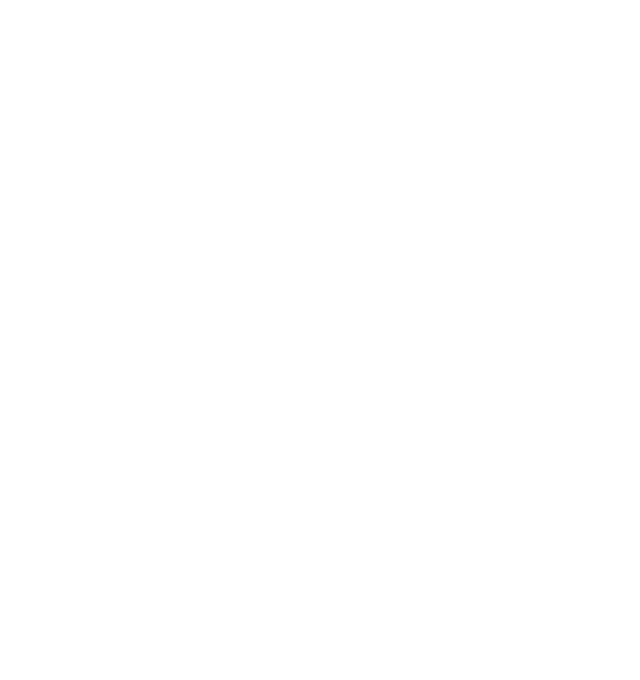
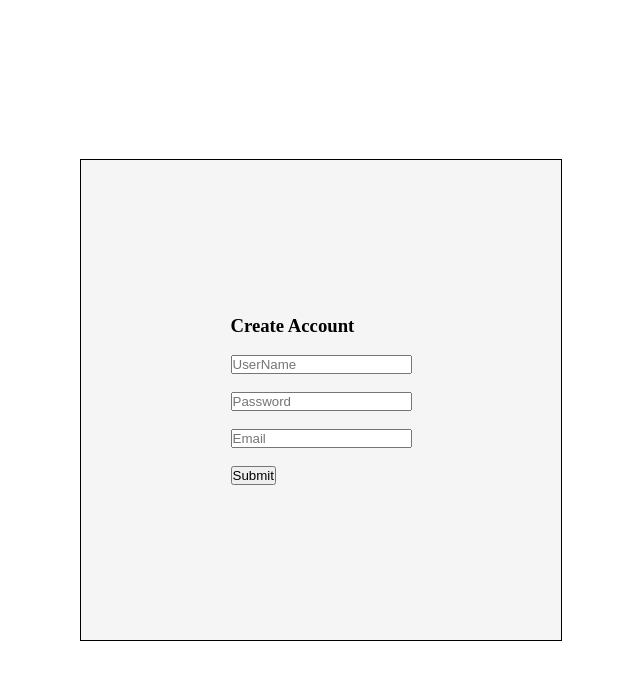
Before and after one commit to KirSpaceB/PersonalHabitTracker, a React (Vite) app in the folder client/: page /SignUp in a window 1280 px wide. Before the commit this address had no page. Shown: the top 680 px of the page, without its empty margins (319-959 px from the left). Built offline with nearby package versions, Linux system fonts and the light colour scheme.

Commit message:
feat:created ui for signup page

```diff
--- a/client/src/App.tsx
+++ b/client/src/App.tsx
@@ -1,6 +1,7 @@
 import React from "react";
 import LoginPage from "./components/LoginPage";
 import HabitTrackerUI from "./components/HabitTrackerUI";
+import SignUpPage from "./components/SignUpPage";
 import {Route, Routes,} from "react-router-dom"
 
 const App = () => {
@@ -8,7 +9,8 @@
     <>
       <Routes>
         <Route path="/" element={<LoginPage/>}></Route>
-        <Route path="/HabitTracker/Home" element={<HabitTrackerUI/>}></Route>
+        <Route path="HabitTracker/Home" element={<HabitTrackerUI/>}></Route>
+        <Route path="SignUp" element={<SignUpPage/>}></Route>
       </Routes>
     </>
   )
--- /dev/null
+++ b/client/src/components/FormInput.tsx
@@ -0,0 +1,19 @@
+type InputProps = {
+  type:string;
+  name: string;
+  value: string;
+  placeholder: string;
+  onChange: (event: React.ChangeEvent<HTMLInputElement | HTMLTextAreaElement>) => void;
+  error: string;
+};
+
+const FormInput: React.FC<InputProps> = ({ type, name, placeholder, value, onChange, error }) => {
+  return (
+    <div>
+      <input type={type} id={name} name={name} value={value} placeholder={placeholder} onChange={onChange} />
+      {error && <span>{error}</span>}
+    </div>
+  );
+};
+
+export default FormInput;
--- a/client/src/components/LoginPage.tsx
+++ b/client/src/components/LoginPage.tsx
@@ -1,10 +1,11 @@
 import styles from '../styles/LoginPage.module.css';
-import { useGoogleLogin } from '@react-oauth/google';
-import { useState } from "react";
 import { useNavigate } from "react-router-dom";
 
 const LoginPage = () => {
-  const navigateToHome = useNavigate()
+  const navigateHook = useNavigate()
+  const handleClick = () => {
+    navigateHook('SignUp')
+  }
 
 
   return (
@@ -15,20 +16,22 @@
             <h1 className={styles.LoginPage_title}>Habit Tracker</h1>
 
             <div className={styles.LoginPage_userEmailContainer}>
-              <input></input>
+              <input placeholder='Username'></input>
             </div>
 
             <div className={styles.LoginPage_userPasswordContainer}>
-              <input></input>
+              <input placeholder='Password'></input>
             </div>
 
             <div className={styles.LoginPage_btnContainer}>
               <button className={styles.LoginPage_loginBtn}>Login</button>
             </div>
+            <div className={styles.LoginPage_signUp}>
+              <button onClick={handleClick} className={styles.LoginPage_signUpBtn}>Sign Up</button>
+            </div>
 
           </div>
         </div>
-
     </>
   )
 }
--- /dev/null
+++ b/client/src/components/SignUpPage.tsx
@@ -0,0 +1,128 @@
+// Summary of this code:
+// We create a state for formValues, the state is initially an empty object of all the form values, then we change the values by destructuring the object to the event.value(input in the field). This then updates the formValues as the input updates. However we do not want that so we create the function validateForm, we do this in order to stop updating the formValues state variable until validateForm returns a boolean true
+
+
+import { useState } from 'react'
+import styles from '../styles/SignUpPage.module.css'
+import FormInput from './FormInput'
+
+// Define an interface for the form values
+type FormValues = {
+  userName:string;
+  password:string;
+  email:string;
+};
+
+const SignUpPage:React.FC = () => {
+
+  // Initialize the formValues state with an object containing empty strings
+  const [formValues, setFormValues] = useState<FormValues>({ //Forms Values is the object
+    userName:'',
+    password:'',
+    email:'',
+  });
+  // Initialize the formErrors state with an object containing empty strings
+  const [formErrors, setFormErrors] = useState<FormValues>({
+    userName:'',
+    password:'',
+    email:'',
+  })
+
+  const validateForm = () => {
+    let isValid = true;
+    const errors = {userName: '', password:'', email: ''};
+    //Form validation
+    if(!formValues.userName) {
+      errors.userName = 'Please Enter name';
+      isValid = false;
+    }
+
+    if(!formValues.password) {
+      errors.password = 'Password not valid'
+      isValid = false
+    }
+    //Email validation
+    if(!formValues.email) {
+      errors.email = 'Please Enter email';
+      isValid = false
+    } else if(!/\S+@\S+\.\S+/.test(formValues.email)) {
+      errors.email = 'Please enter valid email';
+      isValid = false
+    }
+
+    setFormErrors(errors)
+    return isValid
+  }
+
+  const handleSubmit = (event:React.FormEvent<HTMLFormElement>) => {
+    event.preventDefault();
+    if(validateForm()) {
+      console.log(formValues)
+    }
+  }
+
+  const handleChange = (event:React.ChangeEvent<HTMLInputElement | HTMLTextAreaElement>) => {
+    const {name, value} = event.target;
+    setFormValues({...formValues, [name]: value});
+    console.log(name)
+    console.log(value)
+  }
+
+
+
+  return(
+    <>
+      <div className={styles.form_pageBody}>
+
+
+        <div className={styles.form_container}>
+          <form onSubmit={handleSubmit}>
+
+            <h3>Create Account</h3>
+
+            <br />
+
+            <FormInput
+            type={'text'}
+            placeholder='UserName'
+            name='userName'
+            value={formValues.userName}
+            onChange={handleChange}
+            error={formErrors.userName}
+            />
+
+            <br/>
+
+            <FormInput
+            type={'password'}
+            placeholder='Password'
+            name='password'
+            value={formValues.password}
+            onChange={handleChange}
+            error={formErrors.password}
+            />
+
+            <br/>
+
+            <FormInput
+            type={'text'}
+            placeholder='Email'
+            name='email'
+            value={formValues.email}
+            onChange={handleChange}
+            error={formErrors.email}
+            />
+
+            <br/>
+
+            <input type='submit'></input>
+
+          </form>
+        </div>
+
+      </div>
+    </>
+  )
+}
+
+export default SignUpPage
--- /dev/null
+++ b/client/src/styles/FormInput.module.css
@@ -0,0 +1,4 @@
+.input {
+  width: 15em;
+  height: 3.5em;
+}
--- a/client/src/styles/LoginPage.module.css
+++ b/client/src/styles/LoginPage.module.css
@@ -45,3 +45,9 @@
 .LoginPage_btnContainer {
   padding-top: 2em;
 }
+
+.LoginPage_signUpBtn {
+  margin-top: 1em;
+  width: 10em;
+  height: 3em;
+}
--- /dev/null
+++ b/client/src/styles/SignUpPage.module.css
@@ -0,0 +1,19 @@
+.form_pageBody {
+  min-width: 100vw;
+  min-height: 100vh;
+  display: grid;
+  justify-content: center;
+  align-items: center;
+}
+.form_container {
+  display: grid;
+  justify-content: center;
+  align-items: center;
+  width: 30em;
+  height: 30em;
+  background-color: rgb(245, 245, 245);
+  border: 1px solid black;
+}
+.form > * {
+  margin-top: 1em;
+}
```
Also changed, not shown: client/src/routes/SignUpPageRoute.ts (added).
